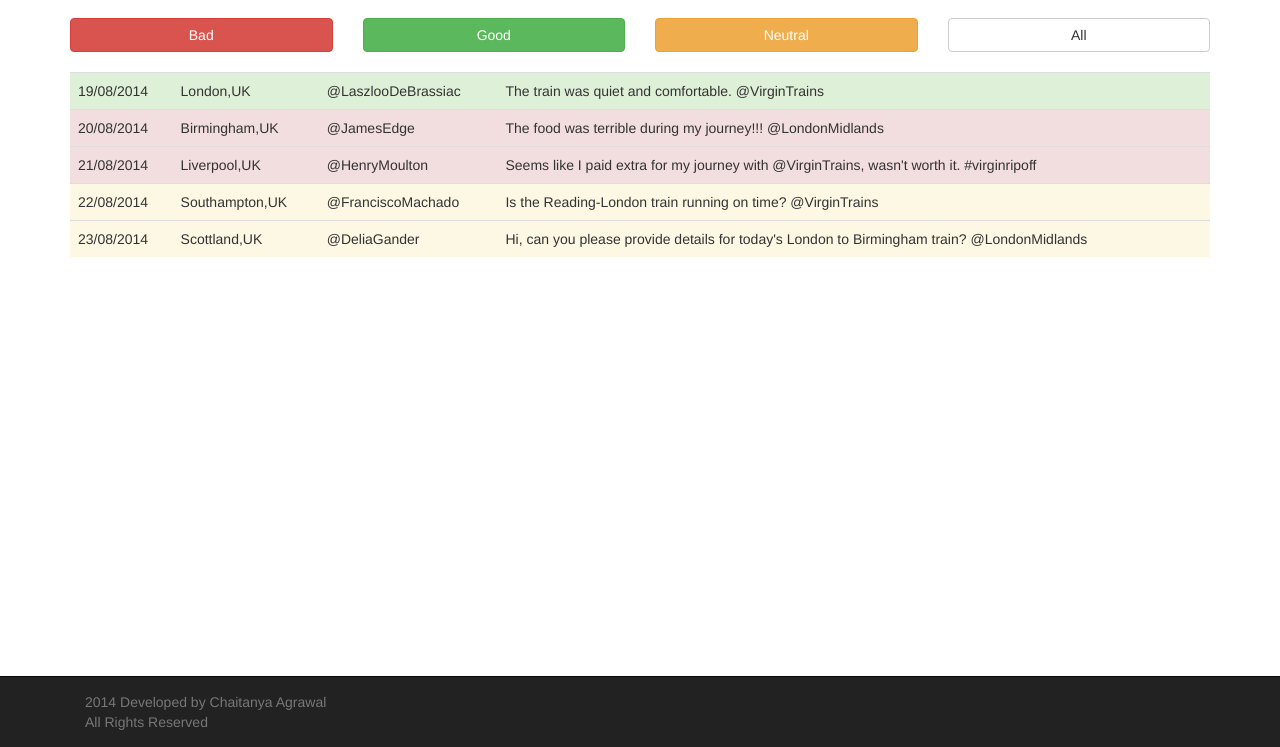
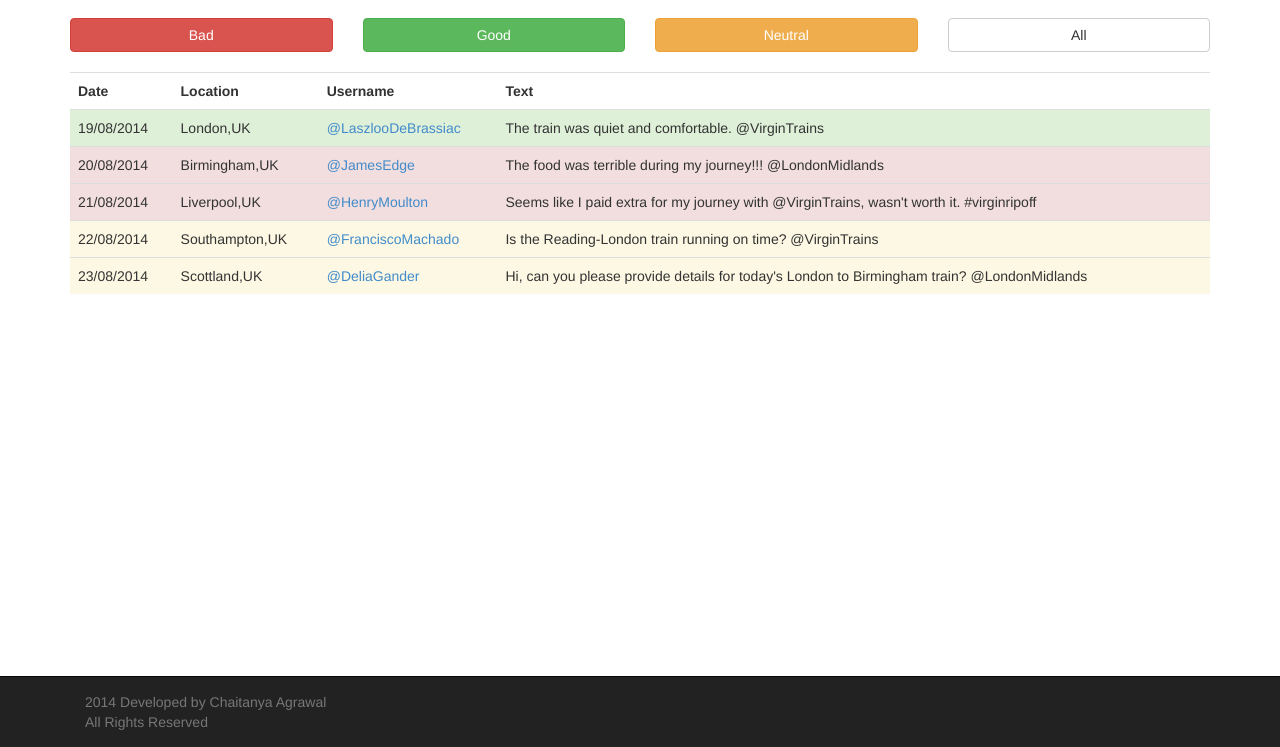
Before and after one commit to chaitanyaagrawal/UI-Main-Page, a plain HTML site: page index.htm in a window 1280 px wide. Shown: the part 53-800 px from the top of the page. Drawn offline with nearby package versions, Linux system fonts and the light colour scheme.

Commit message:
Final commit for UI from Chaitanya

```diff
--- a/css/styles.css
+++ b/css/styles.css
@@ -9,14 +9,3 @@ body{
 .panel-body{
 	padding-top:0;
 }
-
-.featuredImg{
-	margin-bottom : 15px;
-}
-
-#colouredblock{
-    background-color:red;
-    color:white;
-    text-align:left;
-    padding:25px;
-}
--- a/index.htm
+++ b/index.htm
@@ -49,34 +49,40 @@
 						<div class = "col-md-12">
 							<table class ="table">
 								<tbody>
+									<tr>
+										<th>Date</th>
+										<th>Location</th>
+										<th>Username</th>
+										<th>Text</th>
+									</tr>
   									<tr class = "success">
     									<td>19/08/2014</td>
     									<td>London,UK</td>
-    									<td>@LaszlooDeBrassiac</td>
+    									<td><a href="#">@LaszlooDeBrassiac</a></td>
     									<td>The train was quiet and comfortable. @VirginTrains </td>
   									</tr>
   									<tr class = "danger">
     									<td>20/08/2014</td>
     									<td>Birmingham,UK</td>
-    									<td>@JamesEdge</td>
+    									<td><a href="#">@JamesEdge</a></td>
     									<td>The food was terrible during my journey!!! @LondonMidlands</td>
   									</tr>
   									<tr class = "danger">
     									<td>21/08/2014</td>
     									<td>Liverpool,UK</td>
-    									<td>@HenryMoulton</td>
+    									<td><a href="#">@HenryMoulton</a></td>
     									<td>Seems like I paid extra for my journey with @VirginTrains, wasn't worth it. #virginripoff</td>
   									</tr>
   									<tr class = "warning">
     									<td>22/08/2014</td>
     									<td>Southampton,UK</td>
-    									<td>@FranciscoMachado</td>
+    									<td><a href="#">@FranciscoMachado</a></td>
     									<td>Is the Reading-London train running on time? @VirginTrains</td>
   									</tr>
   									<tr class = "warning">
     									<td>23/08/2014</td>
     									<td>Scottland,UK</td>
-    									<td>@DeliaGander</td>
+    									<td><a href="#">@DeliaGander</a></td>
     									<td>Hi, can you please provide details for today's London to Birmingham train? @LondonMidlands</td>
   									</tr>
   								</tbody>
```
